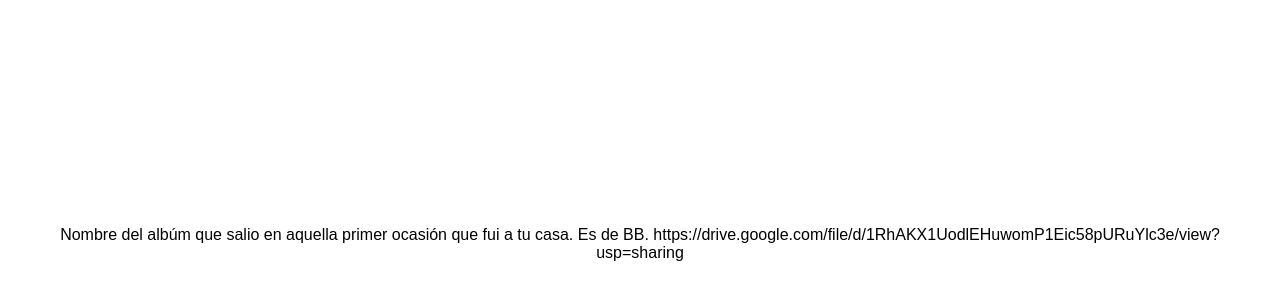
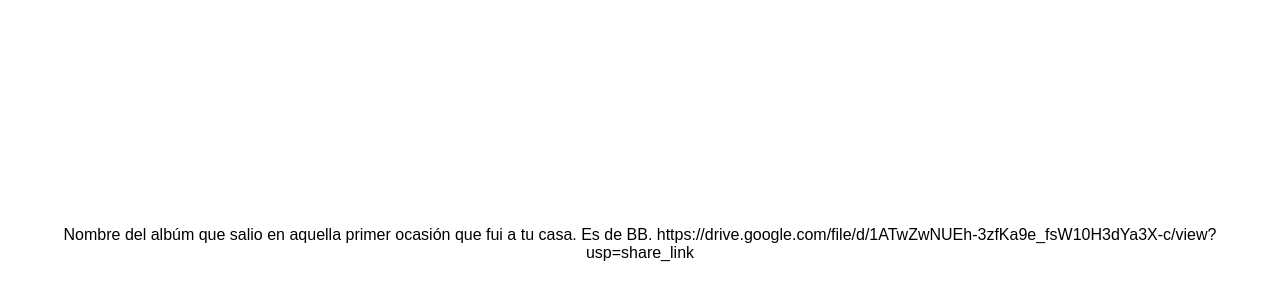
Before and after one commit to dcp9tmb68-boop/sbfj492, a plain HTML site: page index.html in a window 1280 px wide. Shown: the part 176-476 px from the top of the page. Drawn offline with Linux system fonts and the light colour scheme.

Commit message:
Update index.html

```diff
--- a/index.html
+++ b/index.html
@@ -19,6 +19,7 @@
 </head>
 <body>
     Nombre del albúm que salio en aquella primer ocasión que fui a tu casa. Es de BB.
-    https://drive.google.com/file/d/1RhAKX1UodlEHuwomP1Eic58pURuYlc3e/view?usp=sharing
+
+   https://drive.google.com/file/d/1ATwZwNUEh-3zfKa9e_fsW10H3dYa3X-c/view?usp=share_link
 </body>
 </html>
```
